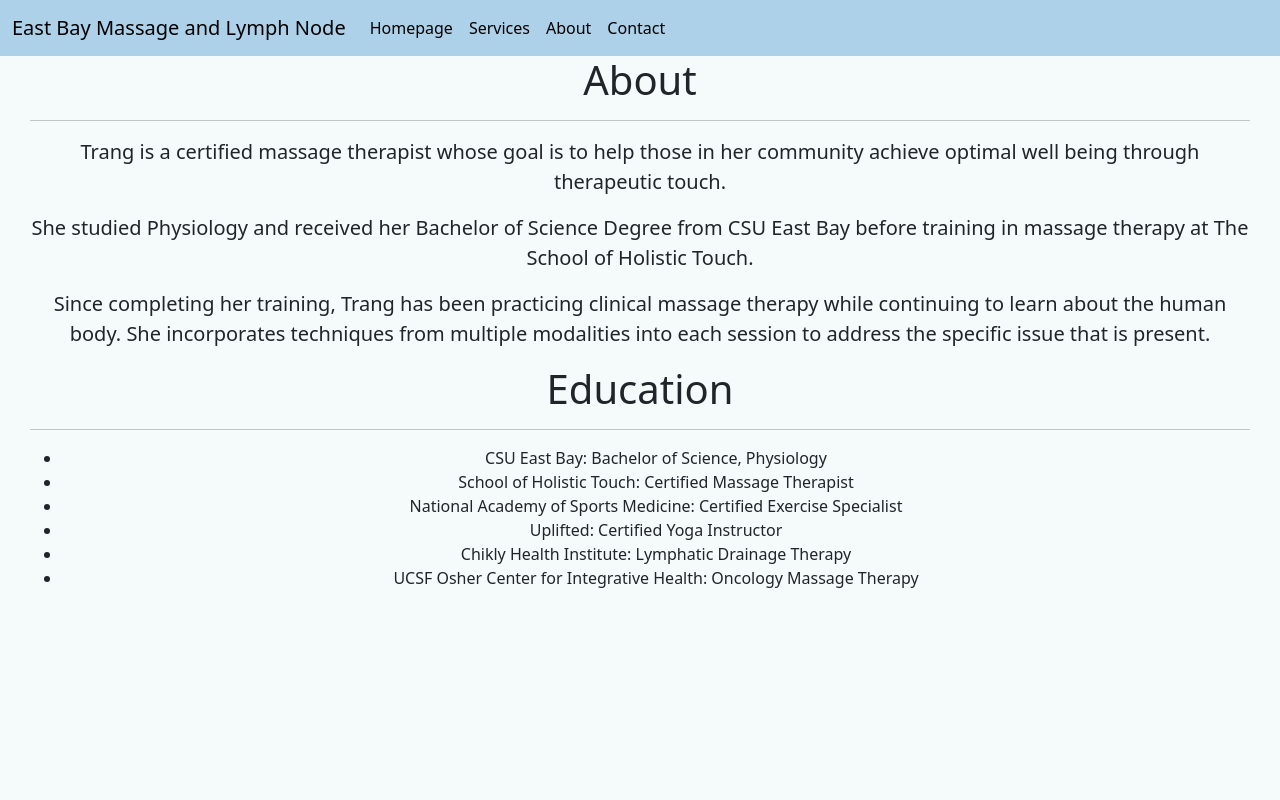
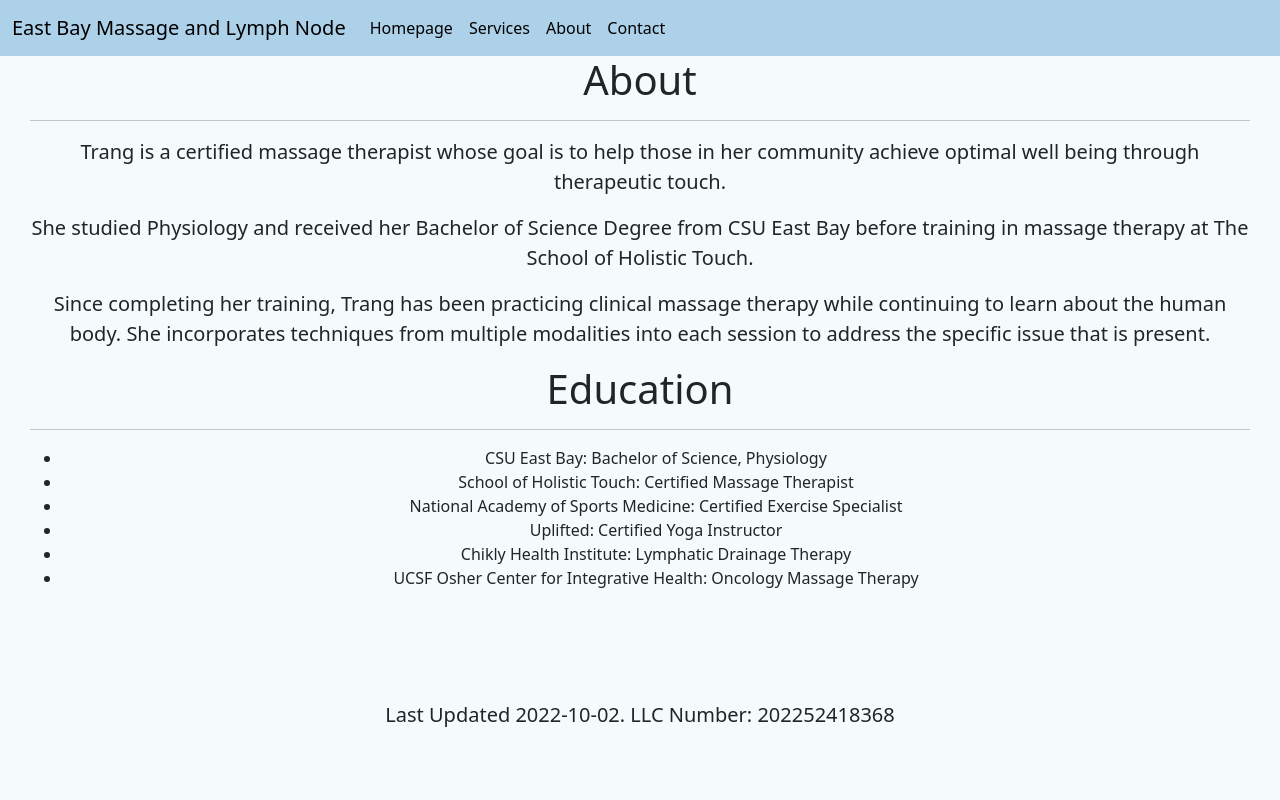
Before and after one commit to tnoff/eastbay, a Django app: page /about/ in a window 1280 px wide. Run offline with Django 4.2, Linux system fonts and the light colour scheme; some libraries are stand-ins or nearby versions.

Commit message:
updated footer

```diff
--- a/templates/base.html
+++ b/templates/base.html
@@ -17,8 +17,14 @@
 
     <!-- Custom CSS Styles -->
     <style type="text/css">
+        html {
+          position: relative;
+          min-height: 100%;
+        }
         body {
             background-color: #F5FAFA;
+            margin: 0 0 100px;
+            padding-bottom: 25px;
         }
         nav {
             background-color: #ACD1E9;
@@ -27,6 +33,14 @@
         #main-page {
             padding-left: 30px;
             padding-right: 30px;
+        }
+        footer {
+          position: absolute;
+          left: 0;
+          bottom: 0;
+          height: 100px;
+          width: 100%;
+          overflow: hidden;
         }
     </style>
 
@@ -59,4 +73,9 @@
       {% endblock %}
       </div>
     </body>
+    <div id="footer" align="center">
+      <footer>
+        <p>Last Updated 2022-10-02. LLC Number: 202252418368</p>
+      </footer>
+    </div>
 </html>
```
